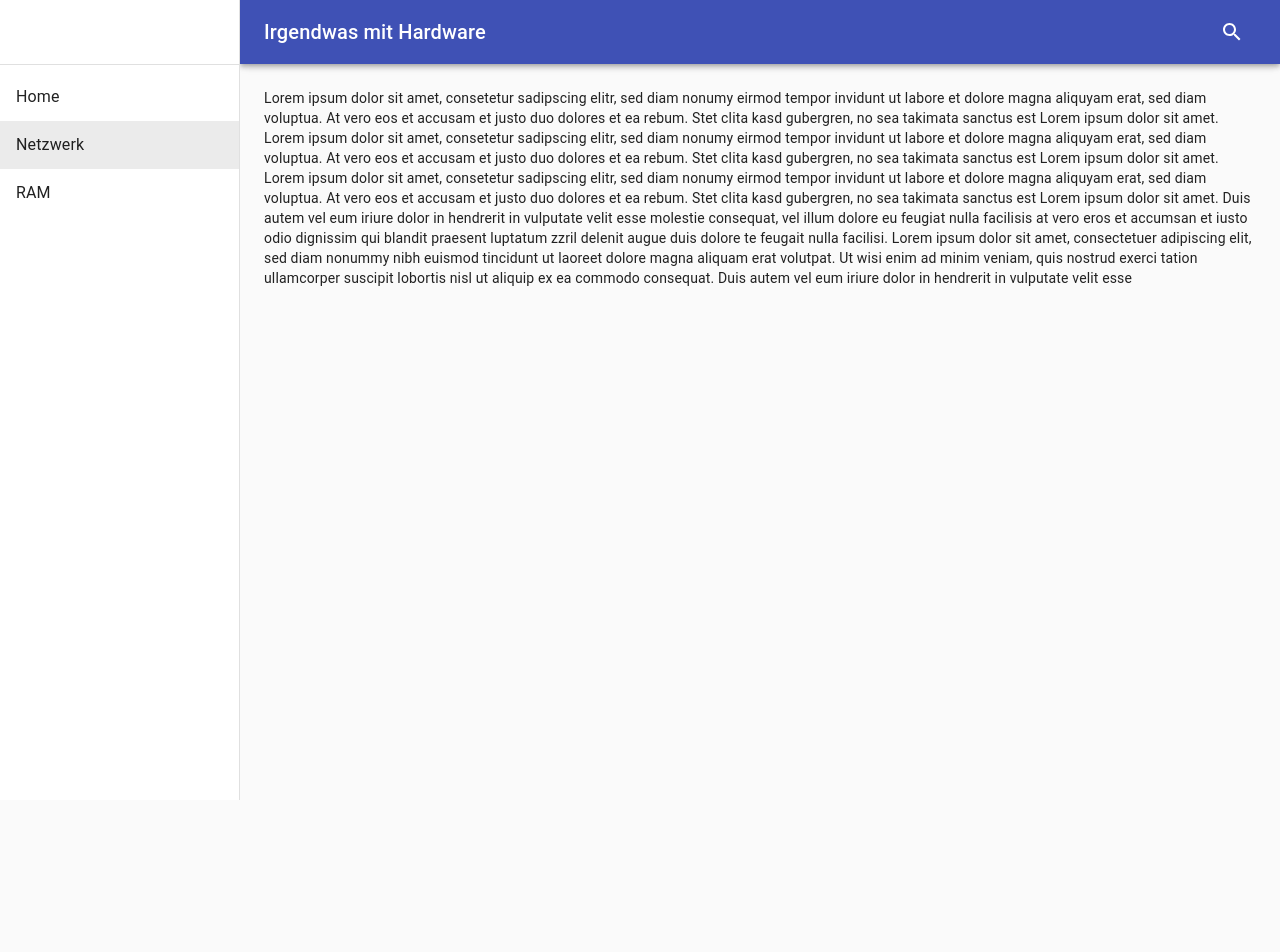
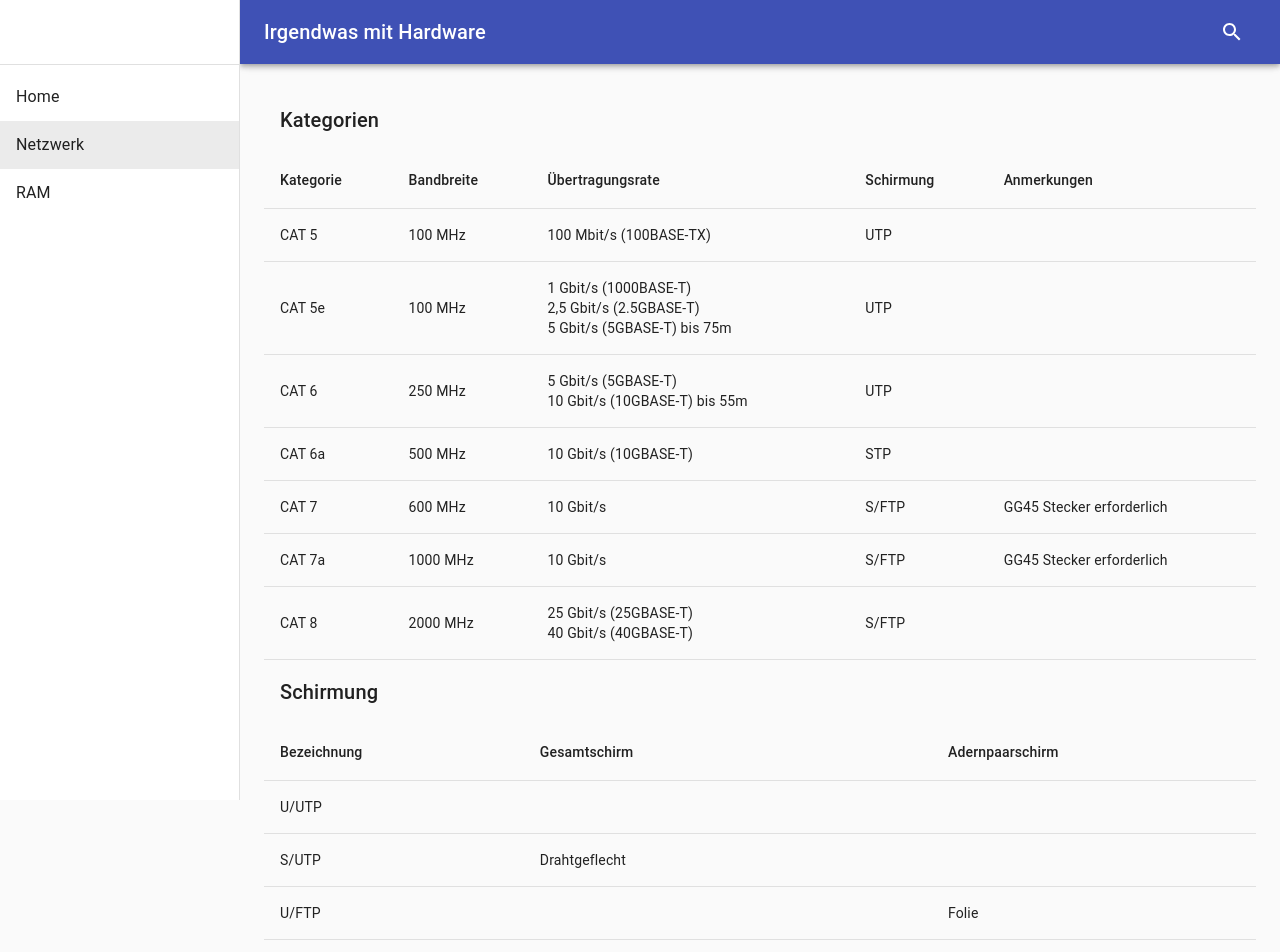
Before and after one commit to benneq/irgendwas-mit-hardware, a React (Create React App) app: page /network in a window 1280 px wide. Shown: the top 952 px of the page. Before the commit the page ends 800 px from the top, so only its background shows below. Built offline with nearby package versions, Linux system fonts and the light colour scheme.

Commit message:
Network Cable Categories and Shielding

```diff
--- a/src/App.tsx
+++ b/src/App.tsx
@@ -2,27 +2,17 @@ import React from 'react';
 import Layout from './layout/Layout';
 import { Switch, Redirect, Route } from 'react-router-dom';
 import MemoryLatencyCalculator from './memory/MemoryLatencyCalculator';
-
-const X = () => {
-  return (
-    <div>
-      Lorem ipsum dolor sit amet, consetetur sadipscing elitr, sed diam nonumy eirmod tempor invidunt ut labore et dolore magna aliquyam erat, sed diam voluptua. At vero eos et accusam et justo duo dolores et ea rebum. Stet clita kasd gubergren, no sea takimata sanctus est Lorem ipsum dolor sit amet. Lorem ipsum dolor sit amet, consetetur sadipscing elitr, sed diam nonumy eirmod tempor invidunt ut labore et dolore magna aliquyam erat, sed diam voluptua. At vero eos et accusam et justo duo dolores et ea rebum. Stet clita kasd gubergren, no sea takimata sanctus est Lorem ipsum dolor sit amet. Lorem ipsum dolor sit amet, consetetur sadipscing elitr, sed diam nonumy eirmod tempor invidunt ut labore et dolore magna aliquyam erat, sed diam voluptua. At vero eos et accusam et justo duo dolores et ea rebum. Stet clita kasd gubergren, no sea takimata sanctus est Lorem ipsum dolor sit amet.
-
-      Duis autem vel eum iriure dolor in hendrerit in vulputate velit esse molestie consequat, vel illum dolore eu feugiat nulla facilisis at vero eros et accumsan et iusto odio dignissim qui blandit praesent luptatum zzril delenit augue duis dolore te feugait nulla facilisi. Lorem ipsum dolor sit amet, consectetuer adipiscing elit, sed diam nonummy nibh euismod tincidunt ut laoreet dolore magna aliquam erat volutpat.
-
-      Ut wisi enim ad minim veniam, quis nostrud exerci tation ullamcorper suscipit lobortis nisl ut aliquip ex ea commodo consequat. Duis autem vel eum iriure dolor in hendrerit in vulputate velit esse
-    </div>
-  );
-}
+import Home from './home/Home';
+import NetworkCable from './network/NetworkCable';
 
 const App: React.FunctionComponent = () => {
   return (
     <Layout>
       <Switch>
         <Redirect exact={true} from="/" to="/home" />
-        <Route path="/home" component={X} />
+        <Route path="/home" component={Home} />
         <Route path="/memory" component={MemoryLatencyCalculator} />
-        <Route path="/network" component={X} />
+        <Route path="/network" component={NetworkCable} />
       </Switch>
     </Layout>
   );
--- /dev/null
+++ b/src/home/Home.tsx
@@ -0,0 +1,11 @@
+import React from 'react';
+
+const Home: React.FunctionComponent = () => {
+  return (
+    <>
+        Home
+    </>
+  );
+};
+
+export default Home;
--- a/src/layout/Layout.tsx
+++ b/src/layout/Layout.tsx
@@ -88,7 +88,7 @@ const Layout: React.FunctionComponent<Props> = (props) => {
           </Toolbar>
         </AppBar>
       </HideOnScroll>
-      <nav className={classes.drawer} aria-label="mailbox folders">
+      <nav className={classes.drawer}>
         <Drawer
           variant={isMobile ? "temporary" : "permanent"}
           anchor={isMobile && theme.direction === 'rtl' ? 'right' : 'left'}
--- /dev/null
+++ b/src/network/NetworkCable.tsx
@@ -0,0 +1,59 @@
+import React from 'react';
+import { TableContainer, Table, TableHead, TableRow, TableCell, TableBody, Toolbar, Typography, makeStyles } from '@material-ui/core';
+import { networkCableCategoryOf } from './util/network-cable-category.util';
+import NetworkCableShielding from './NetworkCableShielding';
+
+const networkCableCategories = [
+    networkCableCategoryOf('CAT 5', '100 MHz', ['100 Mbit/s (100BASE-TX)'], 'UTP', ''),
+    networkCableCategoryOf('CAT 5e', '100 MHz', ['1 Gbit/s (1000BASE-T)', '2,5 Gbit/s (2.5GBASE-T)', '5 Gbit/s (5GBASE-T) bis 75m'], 'UTP', ''),
+    networkCableCategoryOf('CAT 6', '250 MHz', ['5 Gbit/s (5GBASE-T)', '10 Gbit/s (10GBASE-T) bis 55m'], 'UTP', ''),
+    networkCableCategoryOf('CAT 6a', '500 MHz', ['10 Gbit/s (10GBASE-T)'], 'STP', ''),
+    networkCableCategoryOf('CAT 7', '600 MHz', ['10 Gbit/s'], 'S/FTP', 'GG45 Stecker erforderlich'),
+    networkCableCategoryOf('CAT 7a', '1000 MHz', ['10 Gbit/s'], 'S/FTP', 'GG45 Stecker erforderlich'),
+    networkCableCategoryOf('CAT 8', '2000 MHz', ['25 Gbit/s (25GBASE-T)', '40 Gbit/s (40GBASE-T)'], 'S/FTP', ''),
+];
+
+const useStyles = makeStyles(theme => ({
+    toolbar: {
+        paddingLeft: theme.spacing(2),
+    },
+}));
+
+const NetworkCable: React.FunctionComponent = () => {
+    const classes = useStyles();
+
+    return (
+        <>
+            <Toolbar className={classes.toolbar}><Typography variant="h6">Kategorien</Typography></Toolbar>
+            <TableContainer>
+                <Table>
+                    <TableHead>
+                        <TableRow>
+                            <TableCell>Kategorie</TableCell>
+                            <TableCell>Bandbreite</TableCell>
+                            <TableCell>Übertragungsrate</TableCell>
+                            <TableCell>Schirmung</TableCell>
+                            <TableCell>Anmerkungen</TableCell>
+                        </TableRow>
+                    </TableHead>
+                    <TableBody>
+                        {networkCableCategories.map((cat, i) =>
+                            <TableRow key={i}>
+                                <TableCell component="th" scope="row">{cat.name}</TableCell>
+                                <TableCell>{cat.bandwidth}</TableCell>
+                                <TableCell>{cat.transferRates.map((transferRate, j) => <div key={j}>{transferRate}</div>)}</TableCell>
+                                <TableCell>{cat.shielding}</TableCell>
+                                <TableCell>{cat.notes}</TableCell>
+                            </TableRow>
+                        )}
+                    </TableBody>
+                </Table>
+            </TableContainer>
+
+            <Toolbar className={classes.toolbar}><Typography variant="h6">Schirmung</Typography></Toolbar>
+            <NetworkCableShielding />
+        </>
+    );
+};
+
+export default NetworkCable;
--- /dev/null
+++ b/src/network/NetworkCableShielding.tsx
@@ -0,0 +1,38 @@
+import React from 'react';
+import { TableContainer, Table, TableHead, TableRow, TableCell, TableBody } from '@material-ui/core';
+
+const networkCableShieldings = [
+    { designation: 'U/UTP', cable: '', pair: '' },
+    { designation: 'S/UTP', cable: 'Drahtgeflecht', pair: '' },
+    { designation: 'U/FTP', cable: '', pair: 'Folie' },
+    { designation: 'S/FTP', cable: 'Drahtgeflecht', pair: 'Folie' },
+    { designation: 'F/FTP', cable: 'Folie', pair: 'Folie' },
+    { designation: 'SF/FTP', cable: 'Drahtgeflecht und Folie', pair: 'Folie' },
+];
+
+const NetworkCableShielding: React.FunctionComponent = () => {
+    return (
+        <TableContainer>
+            <Table>
+                <TableHead>
+                    <TableRow>
+                        <TableCell>Bezeichnung</TableCell>
+                        <TableCell>Gesamtschirm</TableCell>
+                        <TableCell>Adernpaarschirm</TableCell>
+                    </TableRow>
+                </TableHead>
+                <TableBody>
+                    {networkCableShieldings.map((shielding, i) =>
+                        <TableRow key={i}>
+                            <TableCell component="th" scope="row">{shielding.designation}</TableCell>
+                            <TableCell>{shielding.cable}</TableCell>
+                            <TableCell>{shielding.pair}</TableCell>
+                        </TableRow>
+                    )}
+                </TableBody>
+            </Table>
+        </TableContainer>
+    );
+};
+
+export default NetworkCableShielding;
--- /dev/null
+++ b/src/network/util/network-cable-category.util.ts
@@ -0,0 +1,5 @@
+import { NetworkCableCategory } from "../model/network-cable-category.model";
+
+export const networkCableCategoryOf = (name: string, bandwidth: string, transferRates: string[], shielding: string, notes: string): NetworkCableCategory => {
+    return { name, bandwidth, transferRates, shielding, notes };
+};
```
Also changed, not shown: src/network/model/network-cable-category.model.ts (added, +7 -0 lines).
